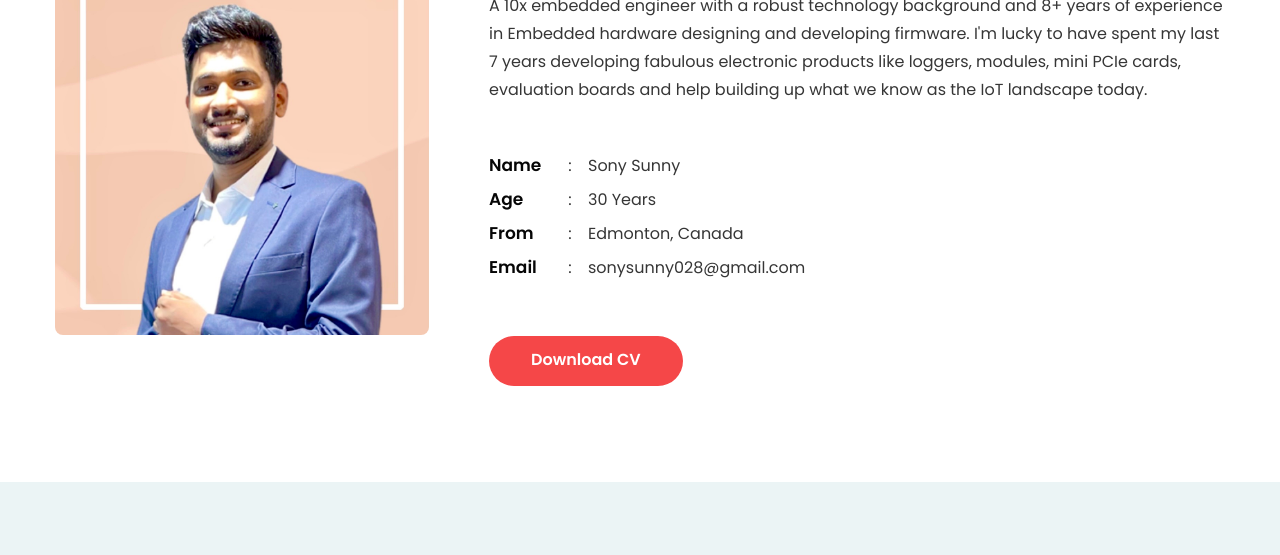
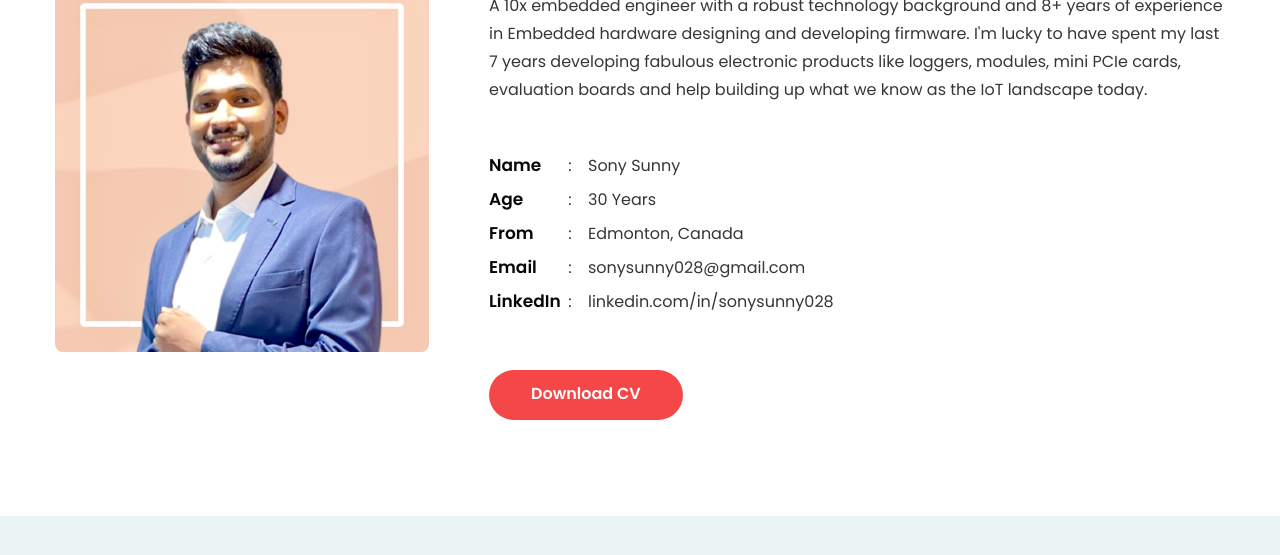
Before and after one commit to sonysunny0007/sonysunny.com, a plain HTML site: page about.html in a window 1280 px wide. Shown: the part 527-1082 px from the top of the page. Drawn offline with Linux system fonts and the light colour scheme.

Commit message:
minor edit in about page
. added linkedin link in about page

```diff
--- a/about.html
+++ b/about.html
@@ -139,6 +139,13 @@
                             <li>:</li>
                             <li>
                                 <p><a href="mailto:sonysunny028@gmail.com">sonysunny028@gmail.com</a></p>
+                            </li>
+                        </ul>
+                        <ul class="single-info">
+                            <li class="name-style">LinkedIn</li>
+                            <li>:</li>
+                            <li>
+                                <p><a href="https://www.linkedin.com/in/sonysunny028/">linkedin.com/in/sonysunny028</a></p>
                             </li>
                         </ul>
                     </div>
```
